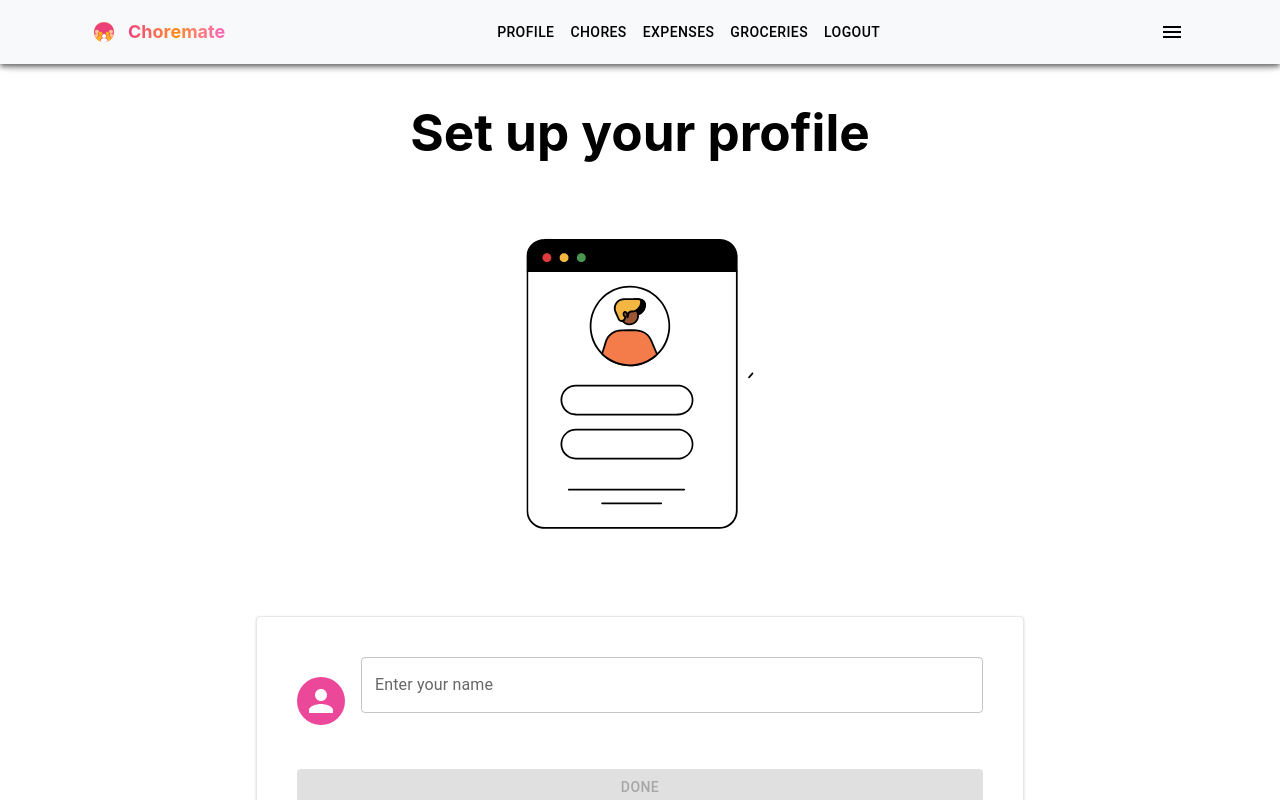
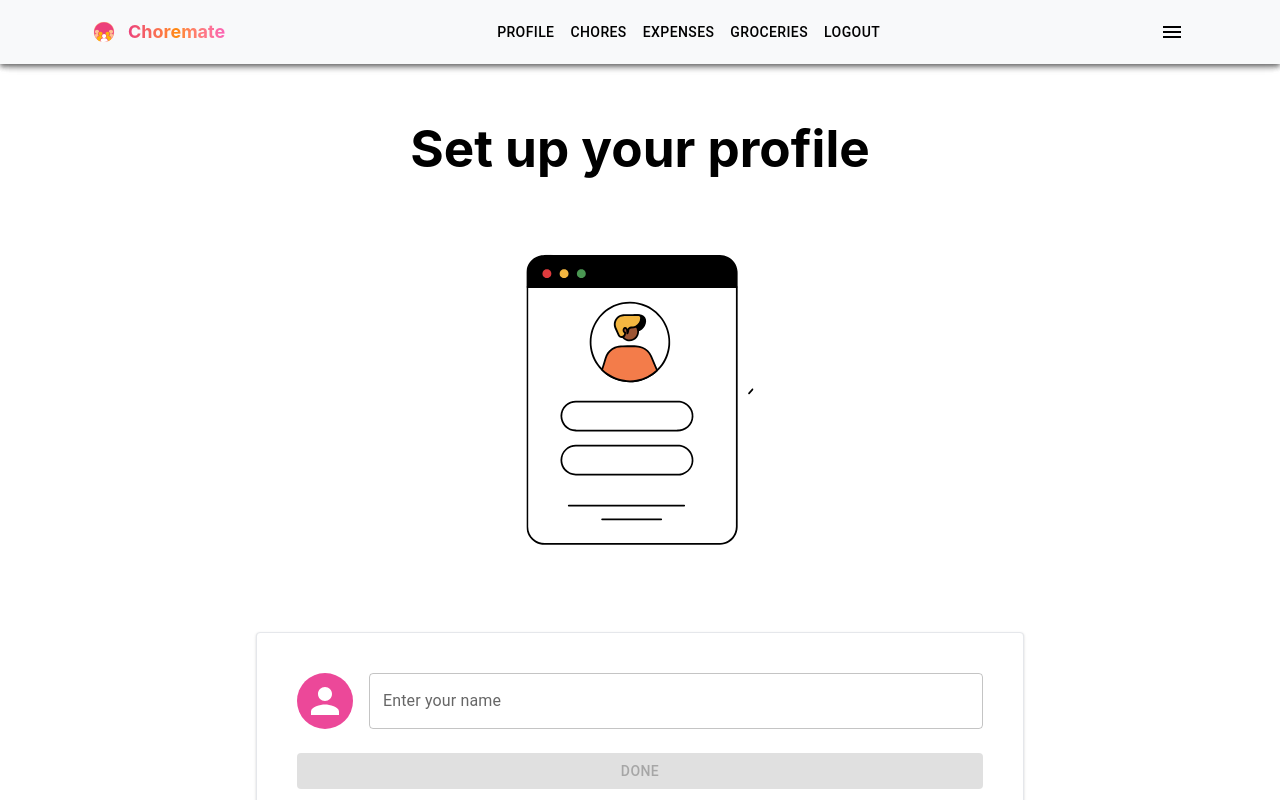
Before and after one commit to cs4241-c25/final-project-team-pike, a React (Vite) app in the folder client/: page /profile-setup in a window 1280 px wide. Built offline with nearby package versions, Linux system fonts and the light colour scheme.

Commit message:
handling down key

```diff
--- a/client/src/pages/ProfileSetup.jsx
+++ b/client/src/pages/ProfileSetup.jsx
@@ -1,34 +1,45 @@
 import { useState } from "react";
-import { Button, Card, TextField, Avatar, Box, Alert, Snackbar } from "@mui/material";
+import { Button, Card, TextField, Typography, Avatar, Box, Alert, Snackbar } from "@mui/material";
 import { useNavigate } from "react-router-dom";
 import Navbar from "../components/Navbar.jsx";
 import ProfileSVG from "../assets/profile.svg";
-import { useUser } from "../context/UserContext.jsx"; // Import the context
 
 const BACKEND = "http://localhost:3000";
 
 export default function ProfileSetup() {
     const [name, setName] = useState("");
-    const { updateUser } = useUser(); // Get update function from context
     const navigate = useNavigate();
     const [open, setOpen] = useState(false);
 
     const handleDone = () => {
-        if (name) {
+        if (name.trim()) {
             fetch(BACKEND + "/api/user/create", {
                 method: "POST",
-                body: JSON.stringify({ name: name }),
+                body: JSON.stringify({ realName: name.trim() }),
                 credentials: "include"
             }).then((res) => {
                 if (res.status === 200) {
-                    updateUser(name); // ✅ Store initials globally
                     navigate("/group-selection");
+                } else if (res.status === 400) {
+                    navigate("/home");
+                } else if (res.status === 401) {
+                    navigate("/"); // Redirect to login
                 } else {
+                    console.log(res.body);
                     setOpen(true);
                 }
             });
         }
     };
+
+    const handleKeyDown = (e) => {
+        if (e.key === "Enter" || e.key === "NumpadEnter") {
+            e.preventDefault();
+            handleDone();
+        }
+    };
+
+
 
     return (
         <div className="w-screen h-screen flex flex-col items-center justify-center bg-white text-black overflow-y-auto">
@@ -44,32 +55,28 @@ export default function ProfileSetup() {
                 </Snackbar>
 
                 <Card className="p-10 shadow-xl w-full max-w-3xl text-center rounded-3xl border border-gray-200 bg-white">
-                    <Box className="space-y-6 w-full">
-                        {/* Avatar + Name Input Row (Same Line) */}
-                        <Box className="flex items-center space-x-4 w-full">
-                            {/* Circular Avatar with Initials (Stored Globally) */}
-                            <Avatar sx={{ bgcolor: "#ec4899", color: "white", fontWeight: "bold", width: 48, height: 48 }}>
-                                {name.trim() // Remove leading/trailing spaces
+                    <Box className="flex items-center space-x-4 w-full mb-6">
+                        {/* Avatar Icon */}
+                        <Avatar sx={{ bgcolor: "#ec4899", color: "white", fontWeight: "bold", width: 56, height: 56 }}>
+                            {name.trim()
                                 ? name
-                                        .split(" ") // Split into words
-                                        .filter((word) => word.length > 0) // Remove empty values (caused by multiple spaces)
-                                        .map((word) => word[0].toUpperCase()) // Get first letter of each word
-                                        .slice(0, 2) // Take only the first two initials
-                                        .join("") // Join them together
+                                    .split(" ")
+                                    .filter((word) => word.length > 0)
+                                    .map((word) => word[0].toUpperCase())
+                                    .slice(0, 2)
+                                    .join("")
                                 : ""}
                         </Avatar>
 
-
-
-                            {/* Name Input */}
+                        {/* Name Input Field */}
                         <TextField
-                                className="!mb-8"
+                            className="flex-1"
                             label="Enter your name"
                             fullWidth
                             value={name}
-                                onChange={(e) => setName(e.target.value)} // Ensures spaces are not blocked
+                            onChange={(e) => setName(e.target.value)}
+                            onKeyDown={handleKeyDown} // 🔥 Supports Enter Key
                         />
-
                     </Box>
 
                     {/* Done Button */}
@@ -78,12 +85,11 @@ export default function ProfileSetup() {
                         color="primary"
                         fullWidth
                         onClick={handleDone}
-                            disabled={!name}
+                        disabled={!name.trim()}
                         className="py-3 text-lg rounded-xl shadow-lg hover:bg-blue-700 transition-all"
                     >
                         Done
                     </Button>
-                    </Box>
                 </Card>
             </div>
         </div>
```
Also changed, not shown: 1 other file (tests, documents, lock files or other folders). Lines whose indentation alone changed are shown as unchanged.
